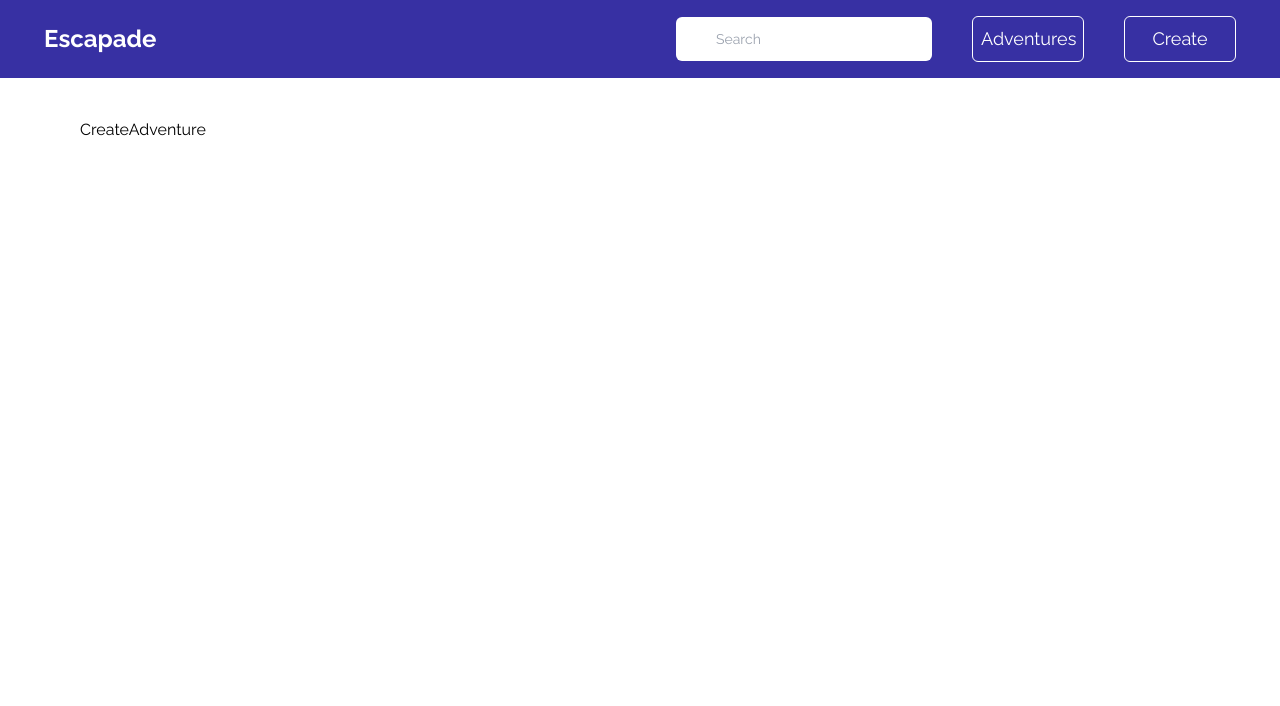
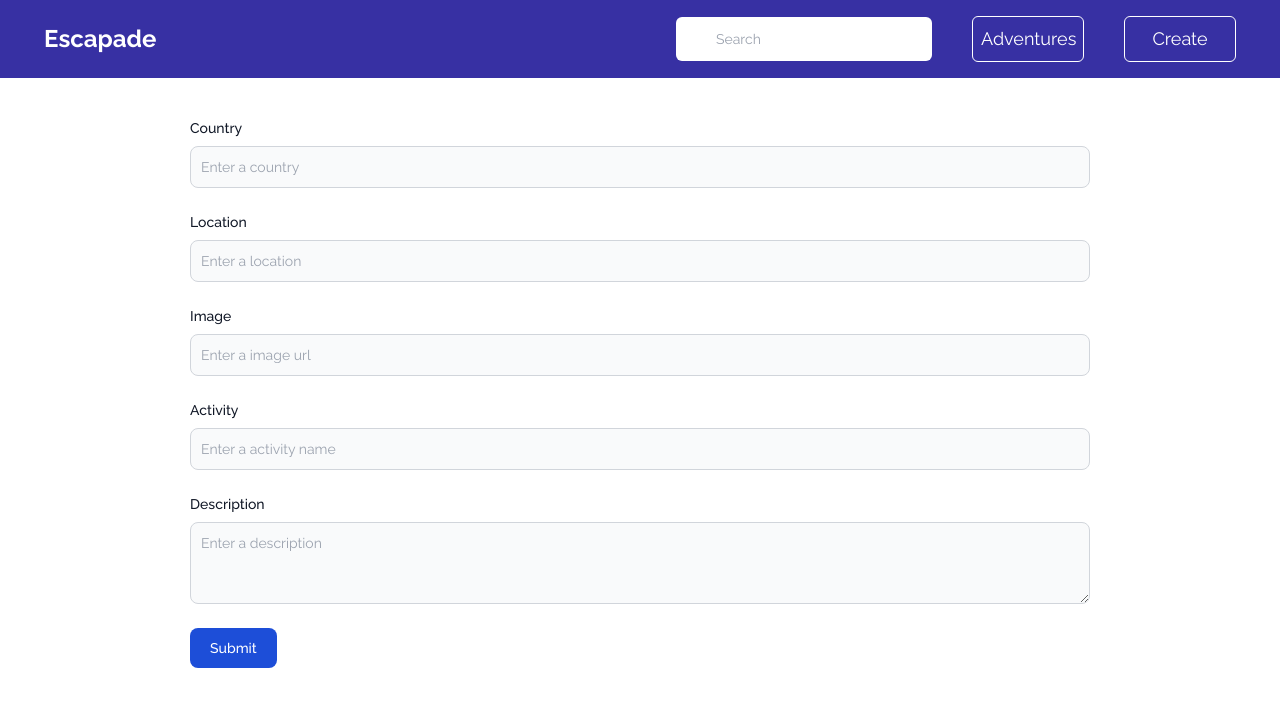
Before and after one commit to jdhawks2132/escapade-mern, a React (Vite) app in the folder frontend/: page /create in a window 1280 px wide. Shown: the top 706 px of the page. Built offline with nearby package versions, Linux system fonts and the light colour scheme.

Commit message:
update mongodb atlas

```diff
--- a/frontend/src/App.jsx
+++ b/frontend/src/App.jsx
@@ -7,6 +7,7 @@ import AdventureDetail from './pages/adventures/AdventureDetail';
 import CreateAdventure from './pages/create/CreateAdventure';
 import SearchPage from './pages/search/SearchPage';
 import Navbar from './components/Navbar';
+import Footer from './components/Footer';
 import Sidebar from './components/Sidebar';
 
 function App() {
@@ -14,7 +15,7 @@ function App() {
 		<>
 			<BrowserRouter>
 				<Navbar />
-				<main className='container py-10 px-20 mx-auto'>
+				<main className='container py-10 px-10 mx-auto'>
 					<Routes>
 						<Route path='/' element={<Home />} />
 						<Route path='/adventures' element={<AdventureList />} />
--- /dev/null
+++ b/frontend/src/components/Footer.jsx
@@ -0,0 +1,11 @@
+import React from 'react';
+
+const Footer = () => {
+	return (
+		<footer className='bg-gray-800 text-white text-center'>
+			<p>© 2021 Adventure Seeker</p>
+		</footer>
+	);
+};
+
+export default Footer;
--- a/frontend/src/pages/create/CreateAdventure.jsx
+++ b/frontend/src/pages/create/CreateAdventure.jsx
@@ -1,7 +1,127 @@
-import React from 'react';
+import { useState, useEffect } from 'react';
+import { useNavigate } from 'react-router-dom';
 
 const CreateAdventure = () => {
-	return <div>CreateAdventure</div>;
+	const [formData, setFormData] = useState({});
+
+	const navigate = useNavigate();
+
+	const handleChange = (e) => {
+		const { name, value } = e.target;
+		setFormData((prev) => ({
+			...prev,
+			[name]: value,
+		}));
+
+		console.log(formData);
+	};
+
+	const handleSubmit = async (e) => {
+		e.preventDefault();
+		try {
+			await fetch('/api/adventures', {
+				method: 'POST',
+				headers: {
+					'Content-Type': 'application/json',
+				},
+				body: JSON.stringify(formData),
+			});
+		} catch (error) {
+			console.log(error);
+		}
+
+		setFormData({});
+		navigate('/adventures');
+	};
+
+	return (
+		<div className='container w-3/4 mx-auto'>
+			<form onSubmit={handleSubmit}>
+				<div className='mb-6'>
+					<label className='block mb-2 text-sm font-medium text-gray-900'>
+						Country
+					</label>
+					<input
+						type='text'
+						id='country'
+						name='country'
+						value={formData.country}
+						onChange={handleChange}
+						className='bg-gray-50 border border-gray-300 text-gray-900 text-sm rounded-lg focus:ring-blue-500 focus:border-blue-500 block w-full p-2.5'
+						placeholder='Enter a country'
+						required
+					/>
+				</div>
+				<div className='mb-6'>
+					<label className='block mb-2 text-sm font-medium text-gray-900'>
+						Location
+					</label>
+					<input
+						type='text'
+						id='location'
+						name='location'
+						value={formData.location}
+						onChange={handleChange}
+						className='bg-gray-50 border border-gray-300 text-gray-900 text-sm rounded-lg focus:ring-blue-500 focus:border-blue-500 block w-full p-2.5'
+						placeholder='Enter a location'
+						required
+					/>
+				</div>
+				<div className='mb-6'>
+					<label className='block mb-2 text-sm font-medium text-gray-900'>
+						Image
+					</label>
+					<input
+						type='text'
+						id='image'
+						name='image'
+						value={formData.image}
+						onChange={handleChange}
+						className='bg-gray-50 border border-gray-300 text-gray-900 text-sm rounded-lg focus:ring-blue-500 focus:border-blue-500 block w-full p-2.5'
+						placeholder='Enter a image url'
+						required
+					/>
+				</div>
+				<div className='mb-6'>
+					<label className='block mb-2 text-sm font-medium text-gray-900'>
+						Activity
+					</label>
+					<input
+						type='text'
+						id='activity'
+						name='activity'
+						value={formData.activity}
+						onChange={handleChange}
+						className='bg-gray-50 border border-gray-300 text-gray-900 text-sm rounded-lg focus:ring-blue-500 focus:border-blue-500 block w-full p-2.5'
+						placeholder='Enter a activity name'
+						required
+					/>
+				</div>
+				<div className='mb-6'>
+					<label className='block mb-2 text-sm font-medium text-gray-900'>
+						Description
+					</label>
+					<textarea
+						id='description'
+						name='description'
+						value={formData.description}
+						onChange={handleChange}
+						rows='3'
+						className='bg-gray-50 border border-gray-300 text-gray-900 text-sm rounded-lg focus:ring-blue-500 focus:border-blue-500 block w-full p-2.5'
+						placeholder='Enter a description'
+						required
+					></textarea>
+				</div>
+
+				<button
+					type='submit'
+					className='text-white bg-blue-700 hover:bg-blue-800 focus:ring-4 focus:outline-none focus:ring-blue-300 font-medium rounded-lg text-sm w-full sm:w-auto px-5 py-2.5 text-center'
+				>
+					Submit
+				</button>
+			</form>
+		</div>
+	);
 };
 
 export default CreateAdventure;
```
